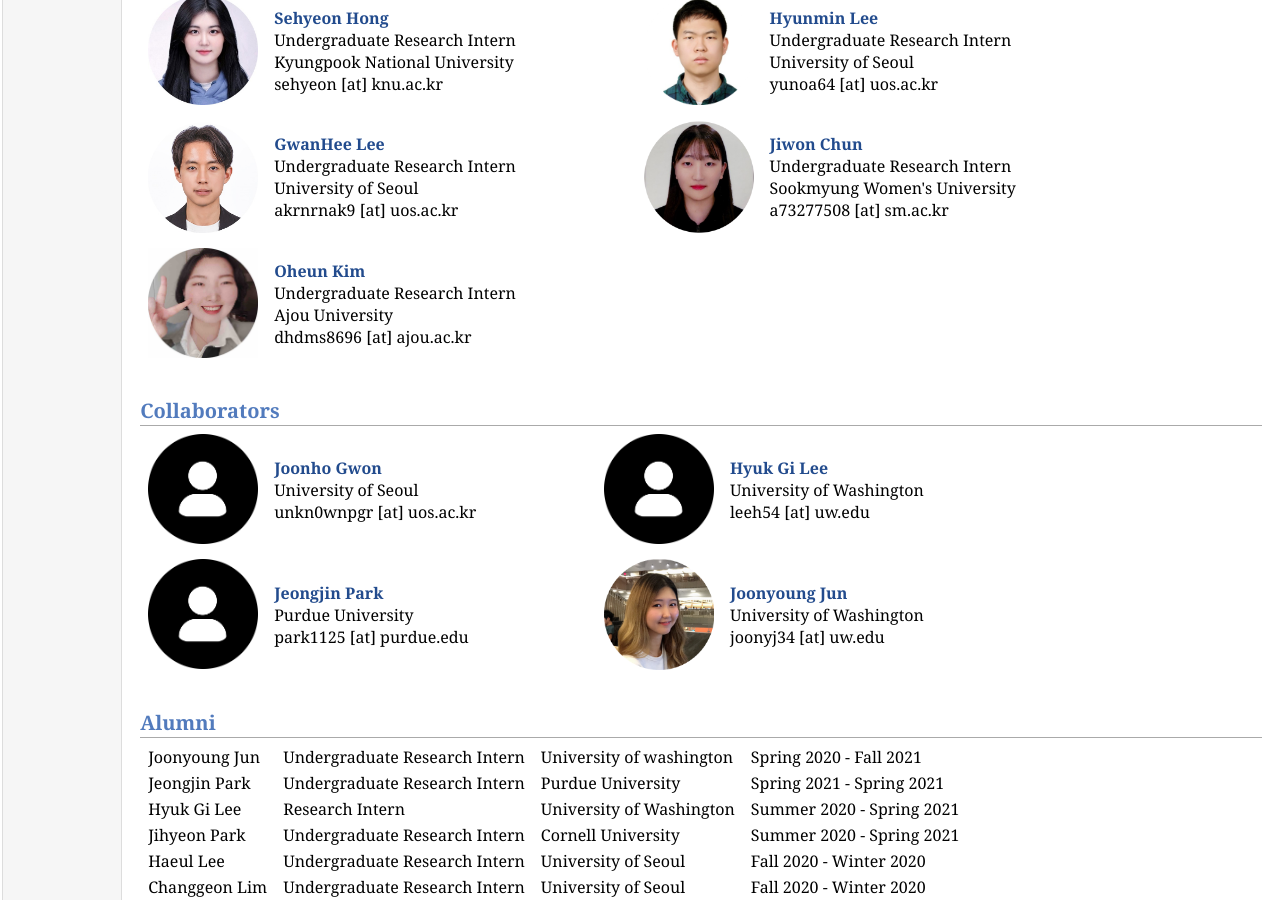
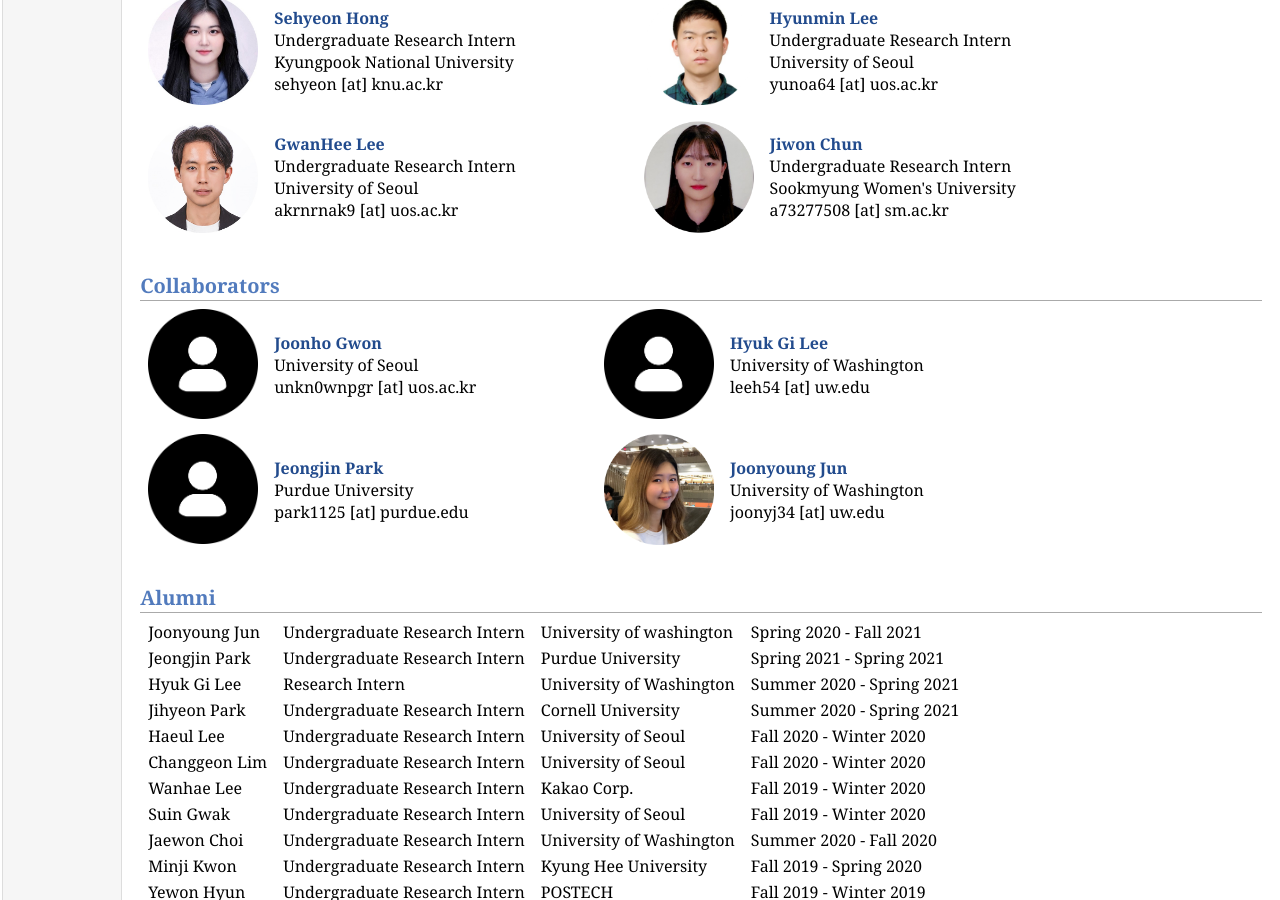
Before and after one commit to hcail/hcail-backup.github.io, a Jekyll site: the page people/people.html, which Jekyll copies as it is, in a window 1280 px wide and 900 px high, scrolled down 1173 px. Built offline with Jekyll 4.4.1, drawn with Linux system fonts in a browser that asks for light colours.

Commit message:
member updated

```diff
--- a/index.html
+++ b/index.html
@@ -86,8 +86,6 @@ For Spring 2022, we aim to admit up to <font color="red"><b>2-3 new M.S. or Ph.D
 </div></div>
 <h2>What's new?</h2>
 <ul>
-  <li><p>[<b>Mar. 2022</b>] Welcome! Oheun Kim joined HCAIL as a
-    undergraduate research intern.       </p> </li>
 <li><p>[<b>Feb. 2022</b>] Congratulations! The team HCAIL organized by our lab members including Subin Park,
   Taewon ­Yoo, Minki Chun, & Hyunggu Jung won the <a href="https://wowtale.net/2022/02/17/34466/">Excellent Prize</a>
   at the <a href="https://www.autoeverapp.kr/">Barrier Free App Development Contest</a> in Korea! [<a href="https://youtu.be/lDapRsaqcC8">video</a>]        </li>
--- a/news/news.html
+++ b/news/news.html
@@ -24,8 +24,6 @@
   </div>
   <h2>2022</h2>
   <ul>
-    <li><p>[<b>Mar. 2022</b>] Welcome! Oheun Kim joined HCAIL as a
-      undergraduate research intern.       </p> </li>
   <li><p>[<b>Feb. 2022</b>] Congratulations! The team HCAIL organized by our lab members including Subin Park,
     Taewon ­Yoo, Minki Chun, & Hyunggu Jung won the <a href="https://wowtale.net/2022/02/17/34466/">Excellent Prize</a>
     at the <a href="https://www.autoeverapp.kr/">Barrier Free App Development Contest</a> in Korea! [<a href="https://youtu.be/lDapRsaqcC8">video</a>]        </li>
--- a/people/people.html
+++ b/people/people.html
@@ -107,12 +107,6 @@ HCAIL members, July 2021
     <td class="c2"> <a href="https://oval-cry-a88.notion.site/Jiwon-Chun-1aac80f7bb8a42b7810eaaf82e8e7652">
                     <b>Jiwon Chun</b></a><br>Undergraduate Research Intern
                     <br>Sookmyung Women's University<br>a73277508 [at] sm.ac.kr</td>
-  </tr>
-  <tr class="r1">
-    <td class="c2"> <img src="img/okim.jpg" width="110" style="vertical-align: -4px"></td>
-    <td class="c2"> <a href="https://dhdms8696.myportfolio.com/">
-                    <b>Oheun Kim</b></a><br>Undergraduate Research Intern
-                    <br>Ajou University<br>dhdms8696 [at] ajou.ac.kr</td>
   </tr>
 </table>
 
```
Also changed, not shown: 1 other file.
